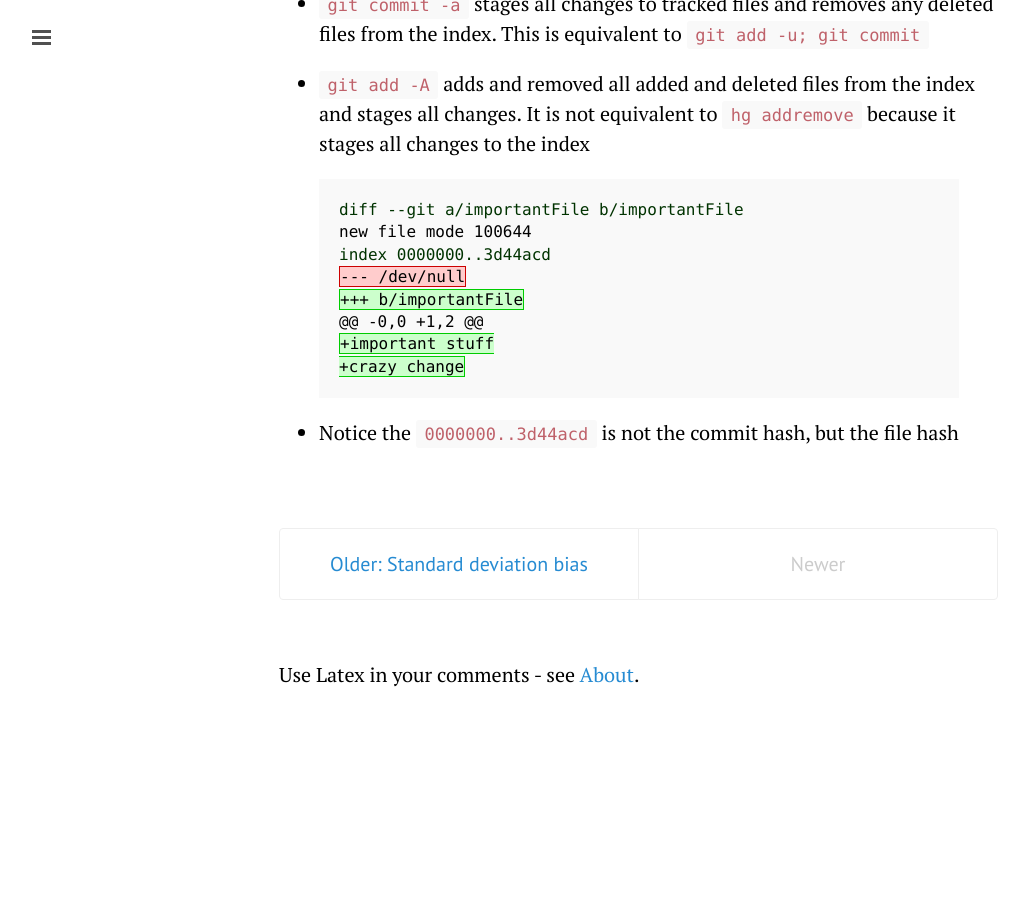
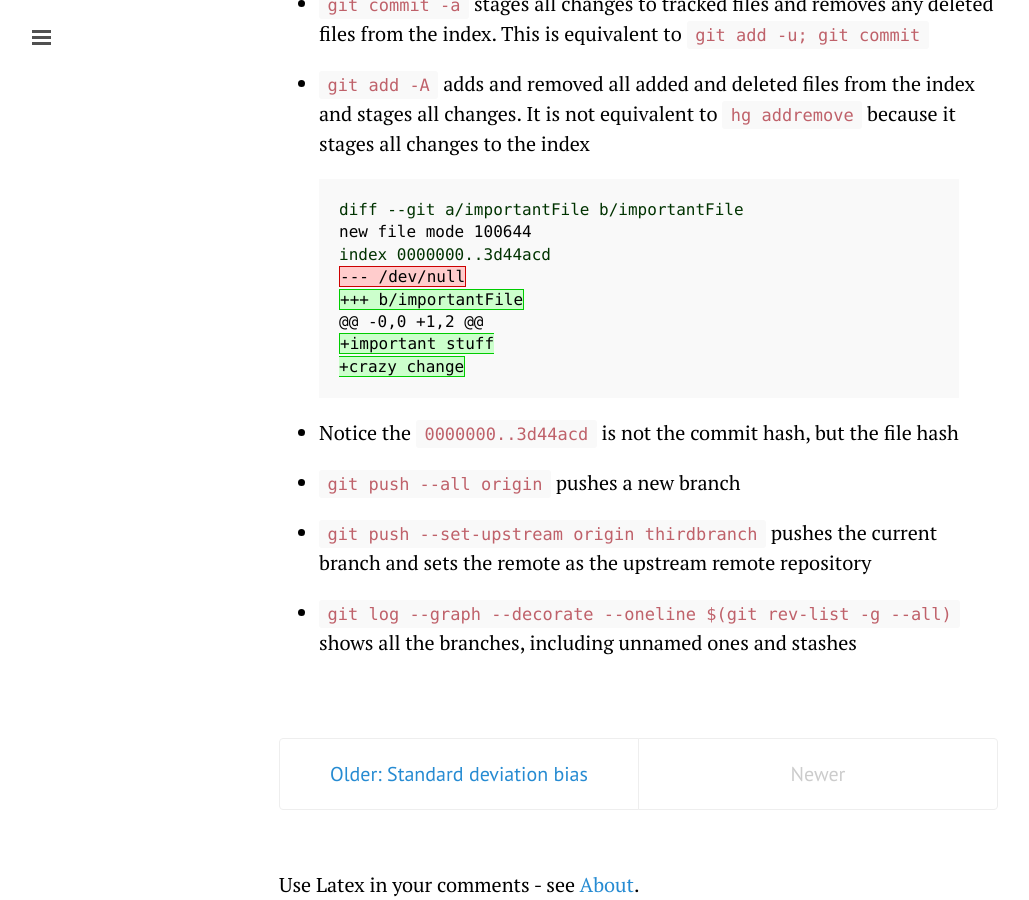
Before and after one commit to texasflood/texasflood.github.io.b, a Jekyll site: the page built from _posts/2015-06-19-learning-git.md, in a window 1280 px wide and 900 px high, scrolled down 927 px. Shown: the whole window, without its empty margins (1-1030 px from the left). Built offline with Jekyll 4.4.1, drawn with Linux system fonts in a browser that asks for light colours; Markdown is read by kramdown in place of the engine named in the settings; comment, search, counter and statistics services are not loaded; before the commit the page ends 1617 px from its top, so only the background shows below that.

Commit message:
Added more to learning git

```diff
--- a/_posts/2015-06-19-learning-git.md
+++ b/_posts/2015-06-19-learning-git.md
@@ -26,3 +26,9 @@ index 0000000..3d44acd
 {% endhighlight %}
 
 - Notice the `0000000..3d44acd` is not the commit hash, but the file hash
+
+- `git push --all origin` pushes a new branch
+
+- `git push --set-upstream origin thirdbranch` pushes the current branch and sets the remote as the upstream remote repository
+
+- `git log --graph --decorate --oneline $(git rev-list -g --all)` shows all the branches, including unnamed ones and stashes
```
